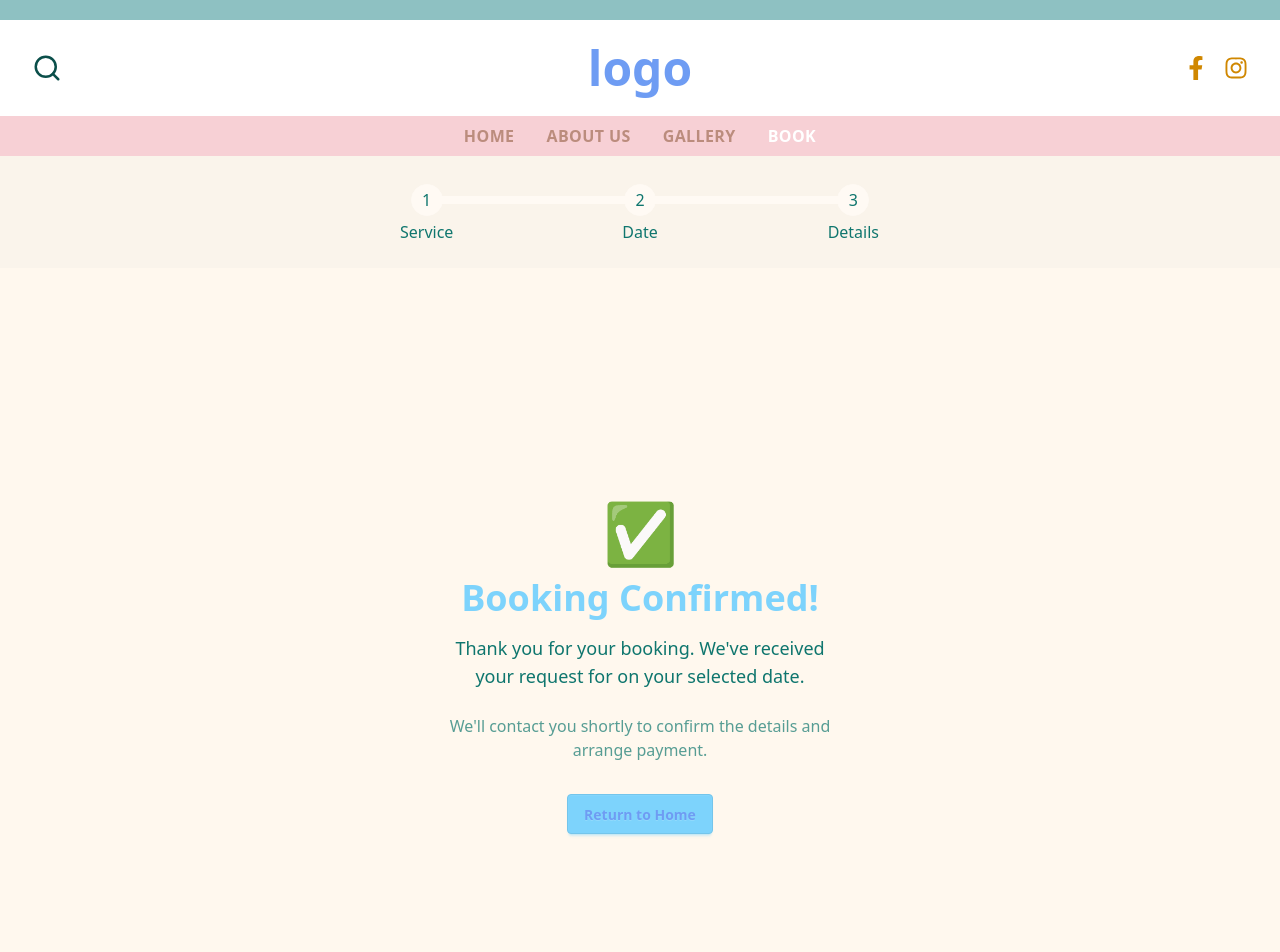
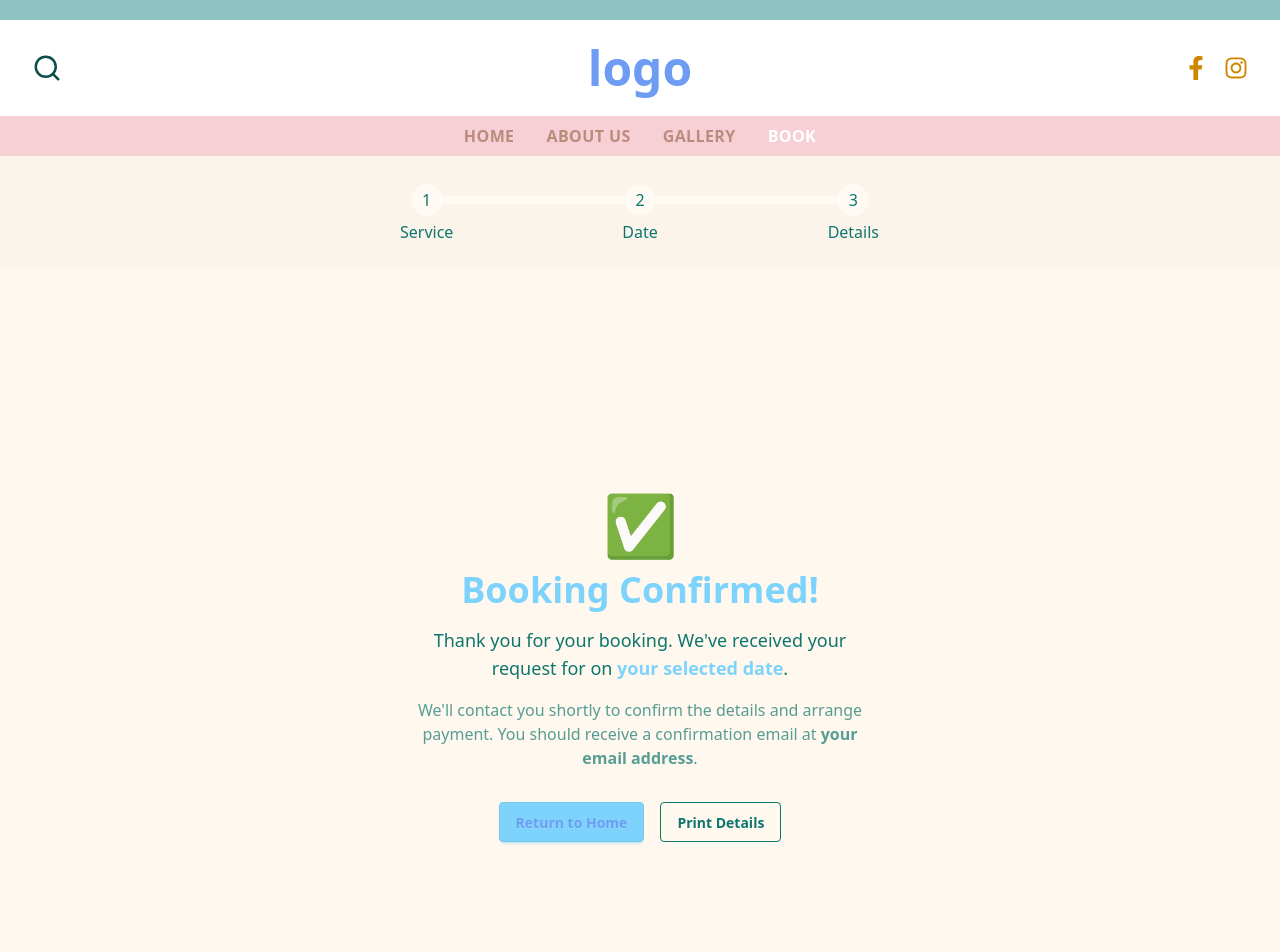
Before and after one commit to Jomar77/SEBS-Website, a React (Vite) app in the folder sebs-website/: page /booking/success in a window 1280 px wide. Shown: the top 952 px of the page. Built offline with nearby package versions, Linux system fonts and the light colour scheme.

Commit message:
booking integration testing with refactor to show code

```diff
--- a/sebs-website/src/Components/Booking/BookingSuccess.jsx
+++ b/sebs-website/src/Components/Booking/BookingSuccess.jsx
@@ -7,19 +7,80 @@ export default function BookingSuccess() {
 
   return (
     <div className="min-h-screen flex items-center justify-center bg-base-100">
-      <div className="text-center max-w-md mx-auto p-8">
+      <div className="text-center max-w-lg mx-auto p-8">
         <div className="text-6xl mb-4">✅</div>
         <h1 className="text-4xl font-bold text-primary mb-4">Booking Confirmed!</h1>
-        <p className="text-lg text-base-content mb-6">
-          Thank you for your booking. We've received your request for {booking.service?.title} on{" "}
-          {booking.date ? new Date(booking.date).toLocaleDateString() : "your selected date"}.
+
+        {/* Booking Reference Display */}
+        {booking.bookingReference && (
+          <div className="bg-white rounded-lg shadow-md p-6 mb-6 border-l-4 border-primary">
+            <div className="text-sm text-gray-600 mb-1">Your Booking Reference</div>
+            <div className="text-2xl font-bold text-primary font-mono tracking-wider">
+              {booking.bookingReference}
+            </div>
+            <div className="text-xs text-gray-500 mt-2">
+              Please save this reference number for your records
+            </div>
+          </div>
+        )}
+
+        <p className="text-lg text-base-content mb-4">
+          Thank you for your booking. We've received your request for{" "}
+          <span className="font-semibold text-primary">
+            {booking.service?.title}
+          </span>{" "}
+          on{" "}
+          <span className="font-semibold text-primary">
+            {booking.date ? booking.date.toLocaleDateString('en-US', {
+              weekday: 'long',
+              year: 'numeric',
+              month: 'long',
+              day: 'numeric'
+            }) : "your selected date"}
+          </span>.
         </p>
+
+        {/* Additional booking details if available */}
+        {booking.bookingResponse && (
+          <div className="bg-gray-50 rounded-lg p-4 mb-6 text-sm text-left">
+            <h3 className="font-semibold text-gray-800 mb-3">Booking Details:</h3>
+            <div className="space-y-2">
+
+              <div className="flex justify-between">
+                <span className="text-gray-600">Status:</span>
+                <span className="font-medium">
+                  {booking.bookingResponse.status === 1 ? "Awaiting Confirmation" : "Call Us"}
+                </span>
+              </div>
+              {booking.bookingResponse.eventDetails?.location && (
+                <div className="flex justify-between">
+                  <span className="text-gray-600">Location:</span>
+                  <span className="font-medium">{booking.bookingResponse.eventDetails.location}</span>
+                </div>
+              )}
+            </div>
+          </div>
+        )}
+
         <p className="text-base text-base-content/70 mb-8">
           We'll contact you shortly to confirm the details and arrange payment.
+          You should receive a confirmation email at{" "}
+          <span className="font-semibold">
+            {booking.form?.email || "your email address"}
+          </span>.
         </p>
-        <Link to="/" className="btn btn-primary">
-          Return to Home
-        </Link>
+
+        <div className="flex gap-4 justify-center">
+          <Link to="/" className="btn btn-primary">
+            Return to Home
+          </Link>
+          <button
+            onClick={() => window.print()}
+            className="btn btn-outline"
+          >
+            Print Details
+          </button>
+        </div>
       </div>
     </div>
   );
--- a/sebs-website/src/Components/Booking/Steps/DetailsStep.jsx
+++ b/sebs-website/src/Components/Booking/Steps/DetailsStep.jsx
@@ -14,33 +14,58 @@ export default function DetailsStep() {
       customerName: formData.name,
       customerEmail: formData.email,
       customerPhone: formData.contact,
-      eventDate: booking.date ? booking.date.toISOString() : new Date().toISOString(),
+      eventDate: booking.date
+        ? booking.date.toISOString()
+        : new Date().toISOString(),
       location: formData.address,
       eventType: 1,
-      eventName: `${booking.service?.title || 'Event'} - ${formData.time || 'Time TBD'}`,
-      notes: `Duration: ${formData.duration} hours. Payment method: ${formData.payment}. Additional notes: ${formData.address ? `Event at ${formData.address}` : 'No additional notes'}`,
+      eventName: `${booking.service?.title || "Event"} - ${
+        formData.time || "Time TBD"
+      }`,
+      notes: `Duration: ${formData.duration} hours. Payment method: ${
+        formData.payment
+      }. Additional notes: ${
+        formData.address
+          ? `Event at ${formData.address}`
+          : "No additional notes"
+      }`,
       services: [
         {
           ServiceID: booking.service?.id || 1,
           Quantity: parseInt(formData.duration) || 1,
-          CustomPrice: parseFloat(booking.service?.price?.replace('$', '') || '0'),
-          Notes: `${booking.service?.desc || 'Service'} - ${formData.time || 'Time TBD'}`
-        }
-      ]
+          CustomPrice: parseFloat(
+            booking.service?.price?.replace("$", "") || "0"
+          ),
+          Notes: `${booking.service?.desc || "Service"} - ${
+            formData.time || "Time TBD"
+          }`,
+        },
+      ],
     };
 
     console.log("Sending booking request:", JSON.stringify(requestBody));
 
     // API request with properly mapped data
-    const res = await fetch(`${import.meta.env.VITE_SEBS_API_URL}/api/booking/request`, {
-      method: "POST",
-      headers: { "Content-Type": "application/json" },
-      body: JSON.stringify(requestBody),
-    });
+    const res = await fetch(
+      `${import.meta.env.VITE_SEBS_API_URL}/api/booking/request`,
+      {
+        method: "POST",
+        headers: { "Content-Type": "application/json" },
+        body: JSON.stringify(requestBody),
+      }
+    );
 
     if (res.ok) {
+      const bookingResponse = await res.json();
       // Show success, redirect, etc.
       console.log("Booking successful!");
+      console.log("📋 Booking Response:", bookingResponse);
+
+      // Store the booking reference and full response in context
+      updateBooking({
+        bookingReference: bookingResponse.bookingReference,
+        bookingResponse: bookingResponse,
+      });
       navigate("/booking/success");
     } else {
       // Show error feedback
@@ -56,7 +81,11 @@ export default function DetailsStep() {
       }
 
       console.error("Parsed error data:", errorData);
-      alert(`Booking failed (${res.status}): ${errorData.message || errorData.title || 'Unknown error'}`);
+      alert(
+        `Booking failed (${res.status}): ${
+          errorData.message || errorData.title || "Unknown error"
+        }`
+      );
     }
   }
 
```
